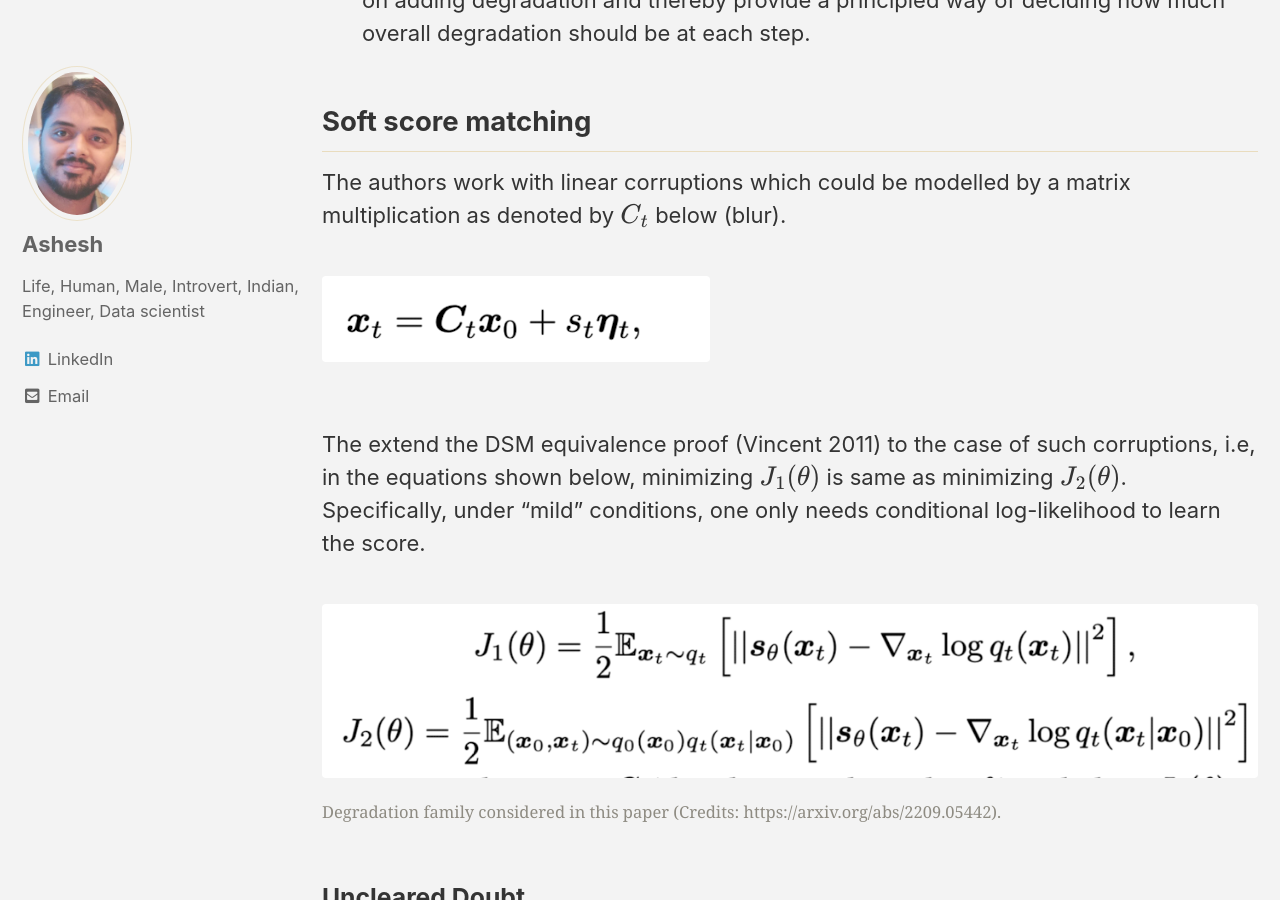
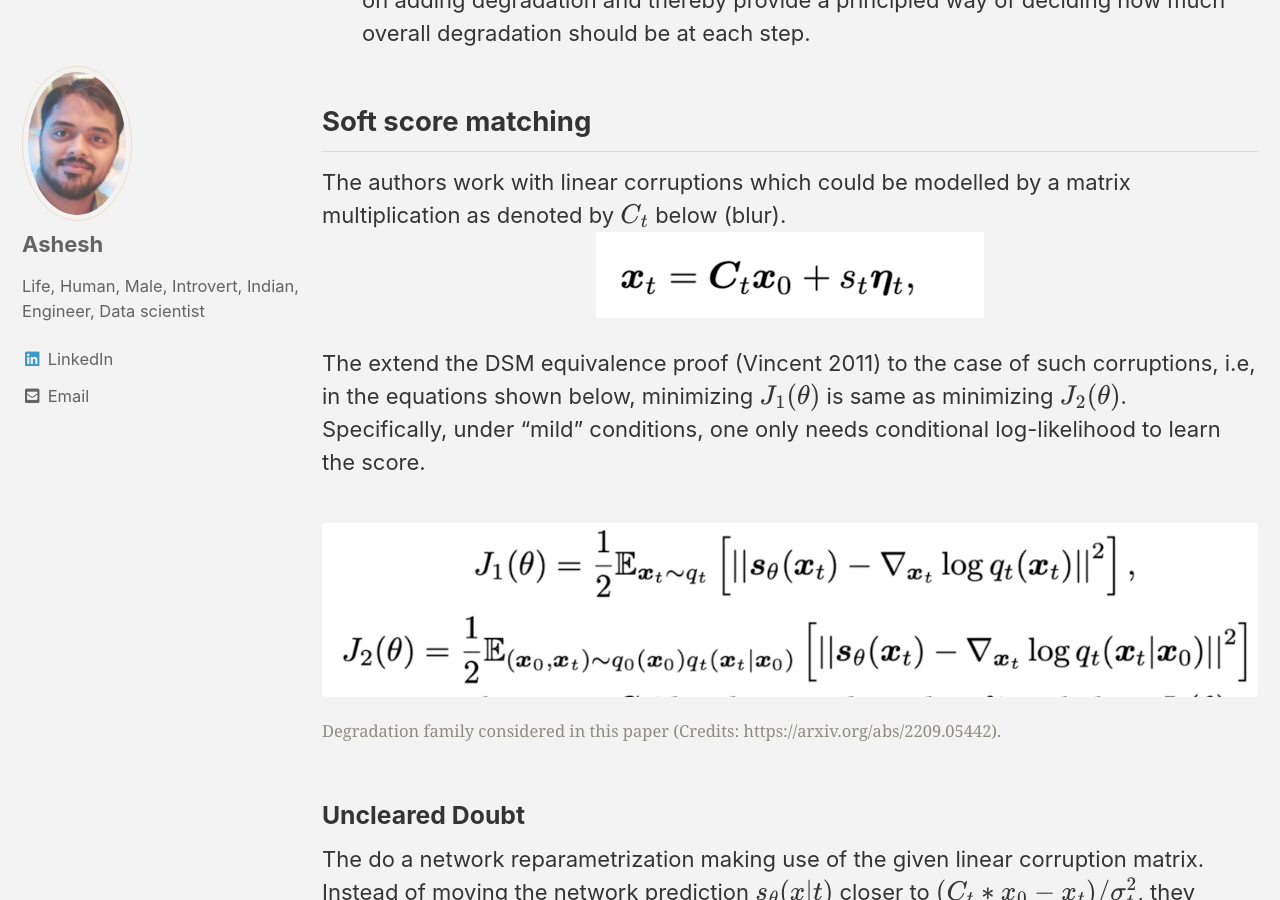
Before and after one commit to ashesh-0/ashesh.github.io, a Jekyll site: the page built from _pages/peyman/score_matching.md, in a window 1280 px wide and 900 px high, scrolled down 814 px. Built offline with Jekyll 4.4.1, drawn with Linux system fonts in a browser that asks for light colours; cached includes are drawn as plain includes; formulas are drawn with MathJax 3.

Commit message:
centered

```diff
--- a/_pages/peyman/score_matching.md
+++ b/_pages/peyman/score_matching.md
@@ -18,10 +18,8 @@ header:
 ## Soft score matching
 
 The authors work with linear corruptions which could be modelled by a matrix multiplication as denoted by $$C_t$$ below (blur).
-<figure>
-    <a href="/assets/images/peyman_score_matching_degradation.png"><img src="/assets/images/peyman_score_matching_degradation.png"></a>
-    <!-- <figcaption> Degradation family considered in this paper (Credits: https://arxiv.org/abs/2209.05442).</figcaption> -->
-</figure>
+![image-center]({{ site.url }}{{ site.baseurl }}/assets/images/peyman_score_matching_degradation.png){: .align-center}
+
 The extend the DSM equivalence proof (Vincent 2011) to the case of such corruptions, i.e, in the equations shown below, minimizing $$J_1(\theta)$$ is same as minimizing $$J_2(\theta)$$. Specifically, under "mild" conditions, one only needs conditional log-likelihood to learn the score.
 <figure>
     <a href="/assets/images/peyman_score_matching_dsm.png"><img src="/assets/images/peyman_score_matching_dsm.png"></a>
@@ -34,10 +32,11 @@ The extend the DSM equivalence proof (Vincent 2011) to the case of such corrupti
  The do a network reparametrization making use of the given linear corruption matrix.
  Instead of moving the network prediction $$s_{\theta}(x|t)$$ closer to $$(C_t* x_0 - x_t)/\sigma^2_t$$,
  they instead predict $$h_{\theta}$$, which is related to $$s_{\theta}$$ as shown below.
- <figure>
+ ![image-center]({{ site.url }}{{ site.baseurl }}/assets/images/peyman_score_matching_reparametrization.png){: .align-center}
+ <!-- <figure>
     <a href="/assets/images/peyman_score_matching_reparametrization.png"><img src="/assets/images/peyman_score_matching_reparametrization.png"></a>
     <!-- <figcaption> Degradation family considered in this paper (Credits: https://arxiv.org/abs/2209.05442).</figcaption> -->
-</figure>
+<!-- </figure> -->
 
 Hence, now, $$C_t*h_{\theta}(x|t)$$
 now is trained to be close to $$C_t * x_0$$. While it is clear that it is a reparametrization and that the knowledge about the degradation is used, it is not clear what is the advantage of this reparametrization. An ablation study on this would have been helpful.
```
